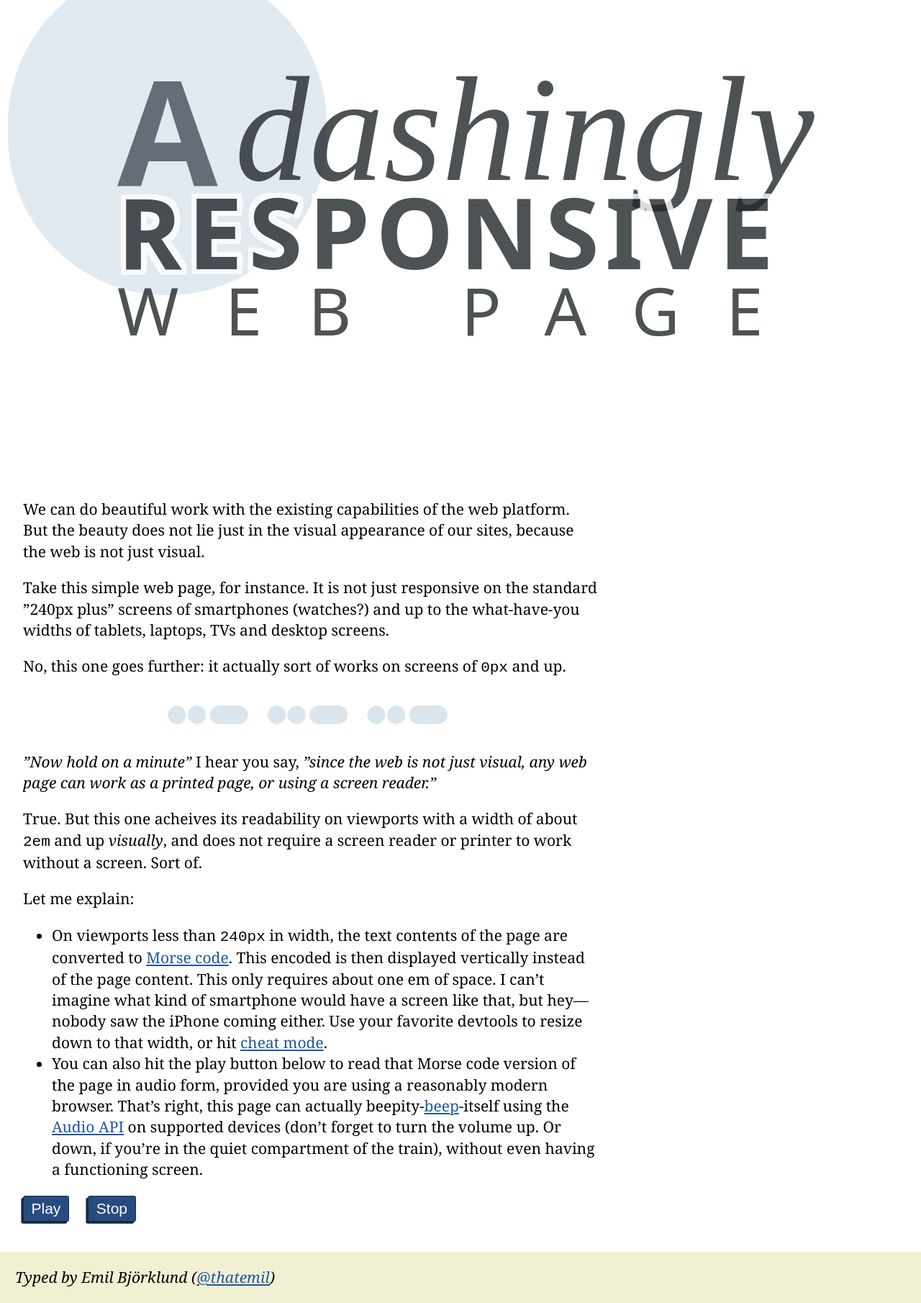
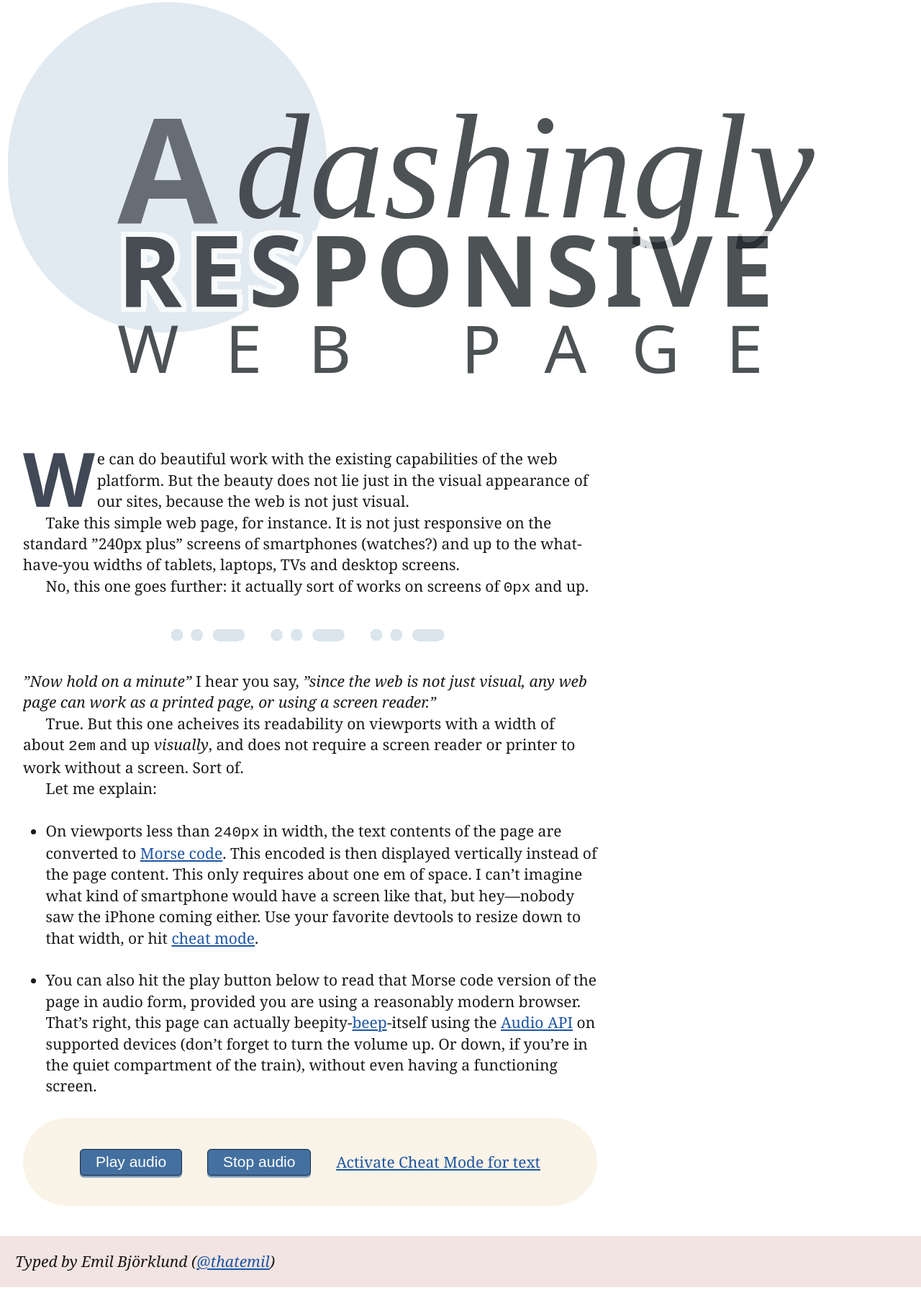
Before and after one commit to emilbjorklund/dashingly-responsive, a plain HTML site: page index.html in a window 1280 px wide. Shown: the part 80-1890 px from the top of the page at 72% size. After the commit the page ends 1868 px from the top, so only its background shows below. Drawn offline with Linux system fonts and the light colour scheme.

Commit message:
more CSS tweaks. Flailing.

```diff
--- a/index.html
+++ b/index.html
@@ -15,16 +15,32 @@
     body {
       font-family: Georgia, serif;
       margin: 0;
+      padding-top: 1em;
       background-color: #fff;
+      color: rgba(0,0,0,0.9);
       font-size: calc(12px + 1vw);
       line-height: 1.4;
       overflow-x: hidden;
+      border-top: 1.5em solid #F2E4E2;
     }
     @media only screen and (min-width: 56.25em) {
       body {
         font-size: 1.3125em;
       }
     }
+    /* sticky footer, but only for modern flexbox implementations
+       (ugh, IE bugs.) */
+    @supports (display: flex) {
+      body {
+        display: flex;
+        flex-direction: column;
+        min-height: 100vh;
+      }
+      main {
+        flex: 1;
+      }
+    }
+
     code {
       font-family: monospace, monospace;
       text-transform: none;
@@ -37,7 +53,7 @@
     footer {
       margin-top: 2em;
       padding: 1em;
-      background-color:  #F2F0D2;
+      background-color:  #F2E4E2;
     }
 
     footer p {
@@ -47,25 +63,79 @@
 
     button {
       display: inline-block;
+      text-align: center;
       border: 1px solid #142846;
-      border-radius: .125em;
-      padding: .25em .5em;
-      background-color: #274B7F;
+      border-radius: .25em;
+      padding: .25em 1em;
+      background-color: #43709F;
       color: #fff;
       font-size: inherit;
-      box-shadow: -.125em .125em 0 0em #142846;
+      box-shadow: 0 .125em 0 0em #7B99B5;
+      -webkit-transition: all .15s;
+      transition: all .15s;
+      will-change: transform;
     }
-    button + button {margin-left: 1em;}
+    button:active,
+    button:focus {
+      border-color: #000;
+      background-color: #033286;
+    }
+    button:active {
+      -webkit-transform: translateY(.125em);
+      transform: translateY(.125em);
+    }
 
     .wrap {
       width: 95%;
       margin: 0 auto;
       max-width: 100rem;
-      background-color: rgba(255,255,255,0.5);
     }
 
     .prose {
       max-width: 38em;
+    }
+    .prose p {
+      margin: 0;
+    }
+    .prose p + p {
+      text-indent: 1.5em;
+    }
+    .prose ul {
+      padding-left: 1.5em;
+      margin: 1.4em 0;
+    }
+    .prose li + li {
+      margin-top: 1.4em;
+    }
+
+    @supports (initial-letter: 3) or (-webkit-initial-letter: 3) {
+      .prose p:first-of-type::first-letter {
+        -webkit-initial-letter: 3;
+        initial-letter: 3;
+        font-family: Avenir Next, Avenir, SegoeUI, sans-serif;
+        font-weight: 600;
+        color: #414956;
+        margin-right: .125em;
+      }
+    }
+    #controls {
+      background-color: #FAF3E7;
+      border-radius: 99em;
+      text-align: center;
+      margin: 0;
+      padding: 1.4em;
+      max-width: 38em;
+      line-height: 3;
+    }
+    #controls li {
+      list-style: none;
+      display: inline-block;
+    }
+    #controls li > * {
+      white-space: nowrap;
+    }
+    #controls li+li:not(:first-child) {
+      margin-left: 1.4em;
     }
     /* let's draw the characters ”www” using morse code, in gradients! */
     hr {
@@ -74,12 +144,12 @@
       width: 20em;
       height: 2em;
       border: 0;
-      background-image: radial-gradient(circle 1em at 18% 50%, #dae5ed 60%, transparent 0%),
-                        radial-gradient(circle 1em at 38% 50%, #dae5ed 60%, transparent 0%),
-                        radial-gradient(circle 1em at 60% 50%, #dae5ed 60%, transparent 0%),
-                        radial-gradient(circle 1em at 80% 50%, #dae5ed 60%, transparent 0%),
+      background-image: radial-gradient(circle 1em at 18% 50%, #dae5ed 40%, transparent 0%),
+                        radial-gradient(circle 1em at 38% 50%, #dae5ed 40%, transparent 0%),
+                        radial-gradient(circle 1em at 60% 50%, #dae5ed 40%, transparent 0%),
+                        radial-gradient(circle 1em at 80% 50%, #dae5ed 40%, transparent 0%),
                         linear-gradient(to right, #fff, #fff 60%, transparent 0%, transparent 80%, #fff 0%),
-                        linear-gradient(transparent, transparent .4em, #dae5ed 0%, #dae5ed 1.6em, transparent 0%);
+                        linear-gradient(transparent, transparent .6em, #dae5ed 0%, #dae5ed 1.41em, transparent 0%);
       background-size: 33% 100%;
     }
 
@@ -100,14 +170,12 @@
         margin-left: auto;
         margin-right: auto;
       }
-      .prose {
-        margin-top: 15%;
-      }
     }
 
     h1 * {
       display: inline-block;
       position: relative;
+      font-weight: 400;
       opacity: 0.8;
     }
 
@@ -123,9 +191,10 @@
       margin: -.75em -.75em -.65em;
     }
     h1 :nth-child(2) {
-      font-family: Hoefler Text, Times New Roman, Times, serif;
+      font-family: 'HoeflerText-Regular', Hoefler Text, Times New Roman, Times, serif;
       text-transform: none;
       font-style: italic;
+      font-weight: 200;
       margin-right: -.25em;
       font-size: 2.25em;
       top: -.04em;
@@ -168,14 +237,25 @@
     /* make the layout a tiny bit more interesting at larger viewports: */
     @media only screen and (min-width: 87.5em) {
       h1 {
-        shape-outside: polygon(0 0);
+        font-size: 5rem;
+        max-width: 50rem;
         float: right;
-        margin-top: 0%;
-        margin-left: 2em;
-        margin-top:  -2em;
+        margin-left: 1.6em;
+        margin-top: -1.7em;
       }
       .prose {
-        margin-top: 15%;
+        margin-top: 12em;
+      }
+      body {
+        background-image: radial-gradient(circle 70vh at bottom right, #F8FAFF, #F8FAFF 80%, transparent 0%);
+        background-attachment: fixed;
+      }
+    }
+
+    @media only screen and (min-width: 100em) {
+      h1 {
+        font-size: 6rem;
+        max-width: 60rem;
       }
     }
 
@@ -184,15 +264,17 @@
 
     /* hide this bit from browsers that don't understand MQ:s. */
     @media only all {
-      .wrap {
+      .wrap, footer {
         display:  none;
       }
       #hold-the-telegraph {
-        font-family: monospace,monospace;
+        font-family: monospace, monospace;
         white-space: pre;
         letter-spacing: .2em;
         overflow: visible;
+        -webkit-transform: translate(49vw) rotate(90deg);
         transform: translate(49vw) rotate(90deg);
+        -webkit-transform-origin: bottom left;
         transform-origin: bottom left;
       }
     }
@@ -201,7 +283,7 @@
       #hold-the-telegraph {
         display: none;
       }
-      .wrap {
+      .wrap, footer {
         display: block;
       }
     }
@@ -215,6 +297,7 @@
   </style>
 </head>
 <body id="cheatmode">
+    <main>
       <div class="wrap">
 
         <h1 aria-label="A dashingly responsive web page">
@@ -242,17 +325,18 @@
     </div>
 
     <div id="hold-the-telegraph"></div>
-
+  </main>
   <footer>
     <p>Typed by Emil Björklund (<a href="https://twitter.com/thatemil">@thatemil</a>)</p>
   </footer>
 
 
   <script id="buttons" type="text/x-template">
-    <div id="controls">
-      <button id="play">Play</button>
-      <button id="stop">Stop</button>
-    </div>
+     <ul id="controls" aria-label="Control Morse code mode">
+       <li><button id="play">Play audio</button></li>
+       <li><button id="stop">Stop audio</button></li>
+       <li><a href="#cheatmode">Activate Cheat Mode for text</a></li>
+     </ul>
   </script>
 
   <script src="beep.js"></script>
```
Lines whose indentation alone changed are shown as unchanged.
